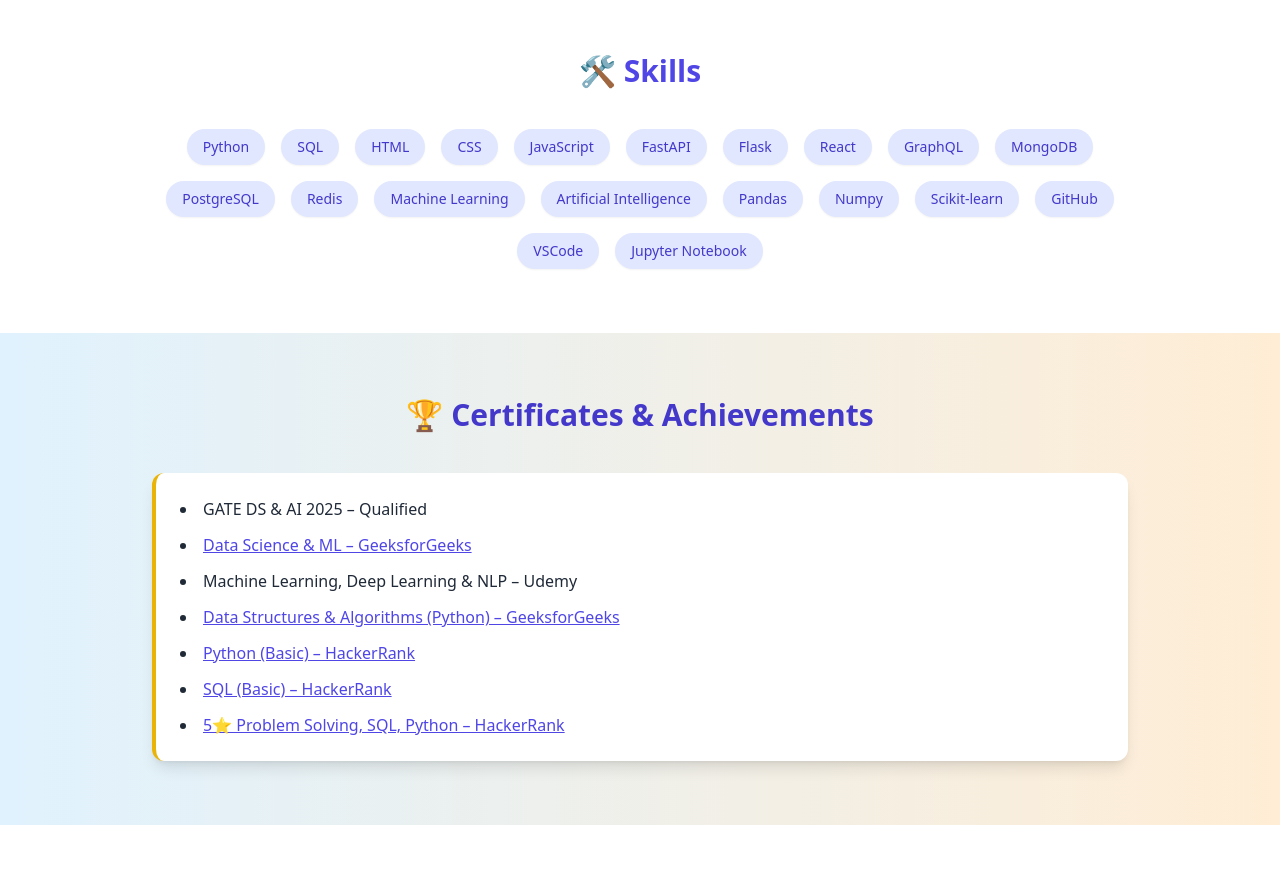
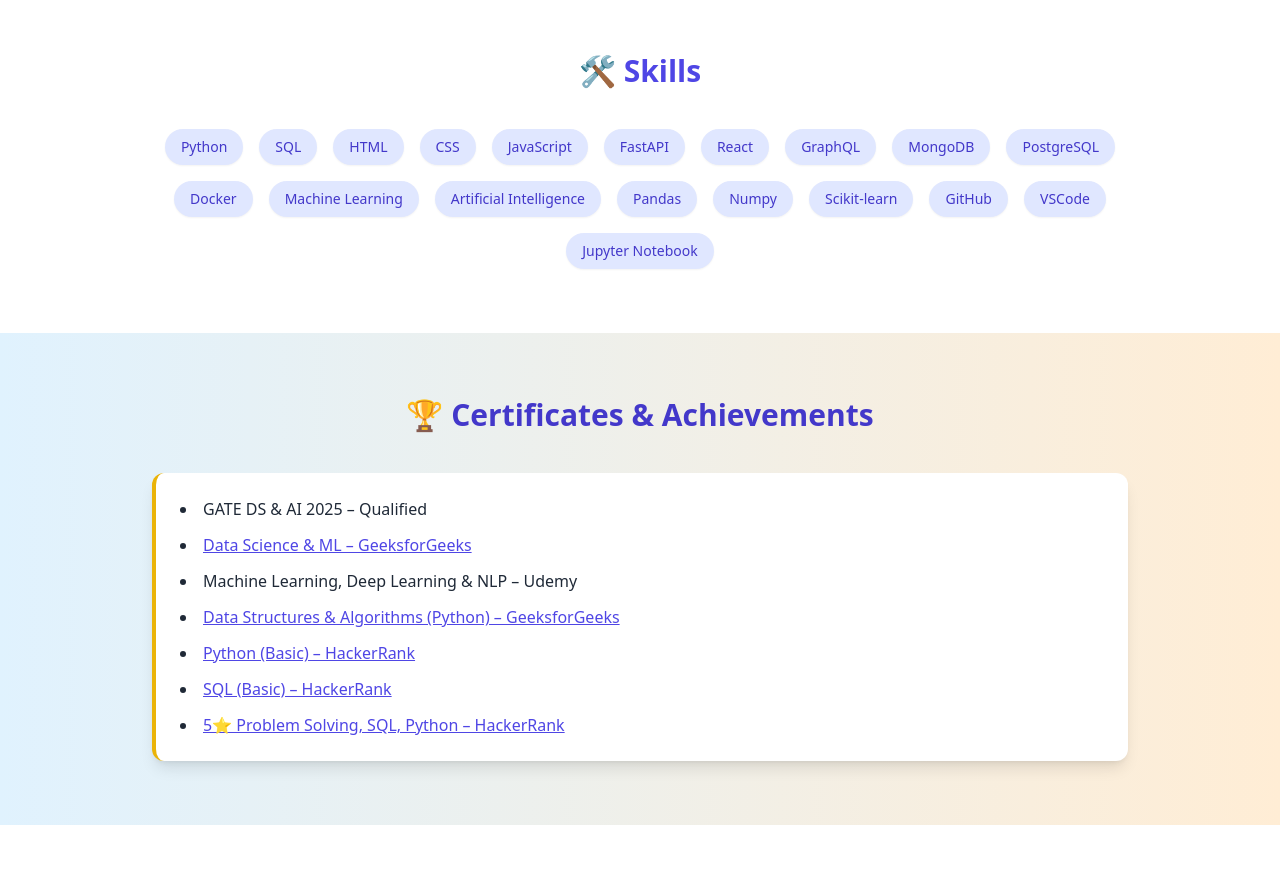
Before and after one commit to kaminiyuvaraju/kaminiyuvaraju, a React (Create React App) app: page / in a window 1280 px wide. Shown: the part 2180-3071 px from the top of the page. Built offline with nearby package versions, Linux system fonts and the light colour scheme; the HTML template or start-up script is replaced by a standard one.

Commit message:
Update Skills

```diff
--- a/src/components/Skills.js
+++ b/src/components/Skills.js
@@ -3,8 +3,8 @@
 
 const skills = [
   "Python", "SQL", "HTML", "CSS", "JavaScript",
-  "FastAPI", "Flask", "React", "GraphQL",
-  "MongoDB", "PostgreSQL", "Redis",
+  "FastAPI", "React", "GraphQL",
+  "MongoDB", "PostgreSQL","Docker",
   "Machine Learning", "Artificial Intelligence",
   "Pandas", "Numpy", "Scikit-learn",
   "GitHub", "VSCode", "Jupyter Notebook"
```
